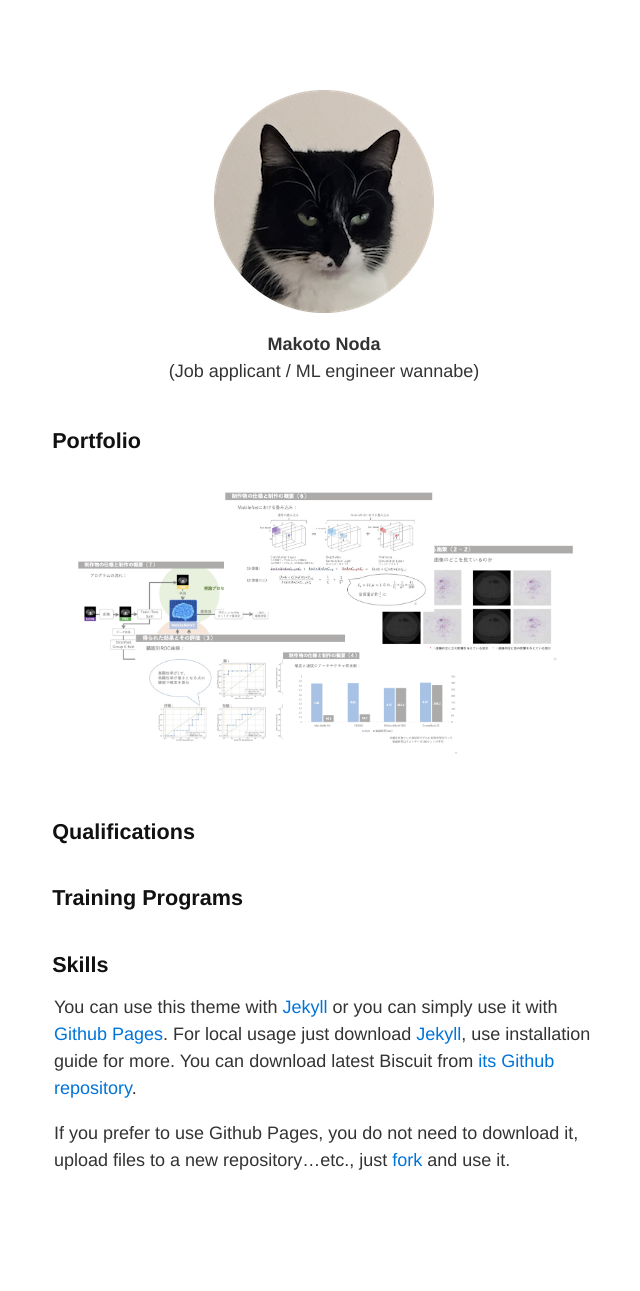
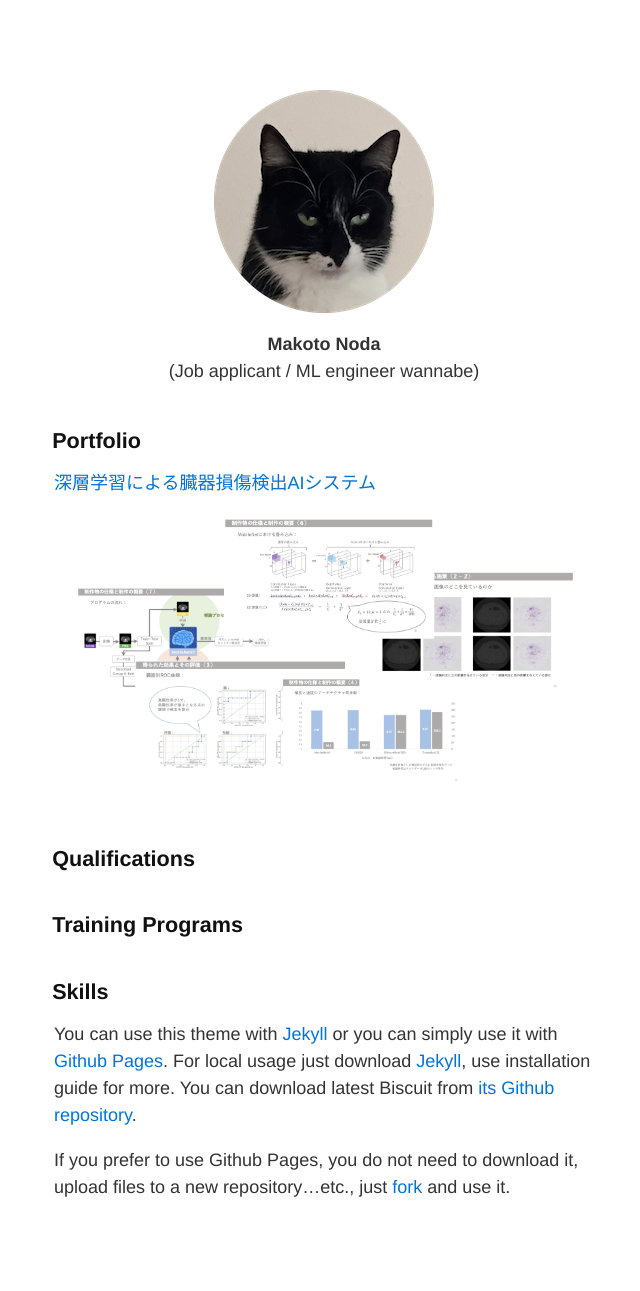
Before and after one commit to Makoto-Noda/Makoto-Noda.github.io, a Jekyll site: the page built from index.md, in a window 1280 px wide. Shown: the whole page, without its empty margins (316-956 px from the left). Built offline with Jekyll 4.4.1, drawn with Linux system fonts in a browser that asks for light colours; before the commit the page ends 1264 px from its top, so only the background shows below that.

Commit message:
20240501

```diff
--- a/index.md
+++ b/index.md
@@ -9,7 +9,9 @@ layout: default
 **Makoto Noda**
 (Job applicant / ML engineer wannabe)
 
+
 ## Portfolio
+[深層学習による臓器損傷検出AIシステム](https://github.com/Makoto-Noda/RSNA2023/blob/main/(発表資料)臓器損傷検出.pdf)
 ![RSNA2023](assets/rsna.png)
 
 ## Qualifications
```
